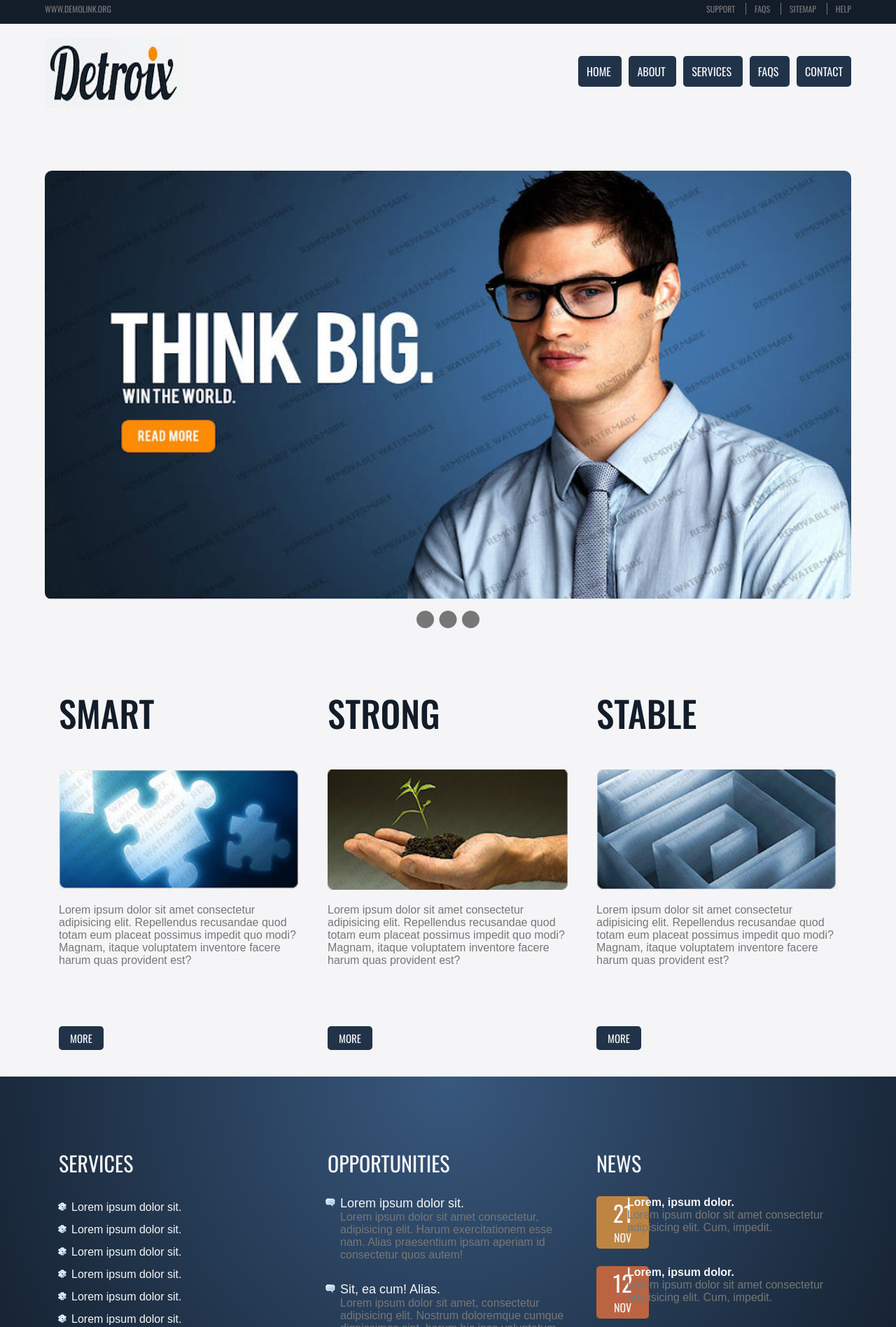
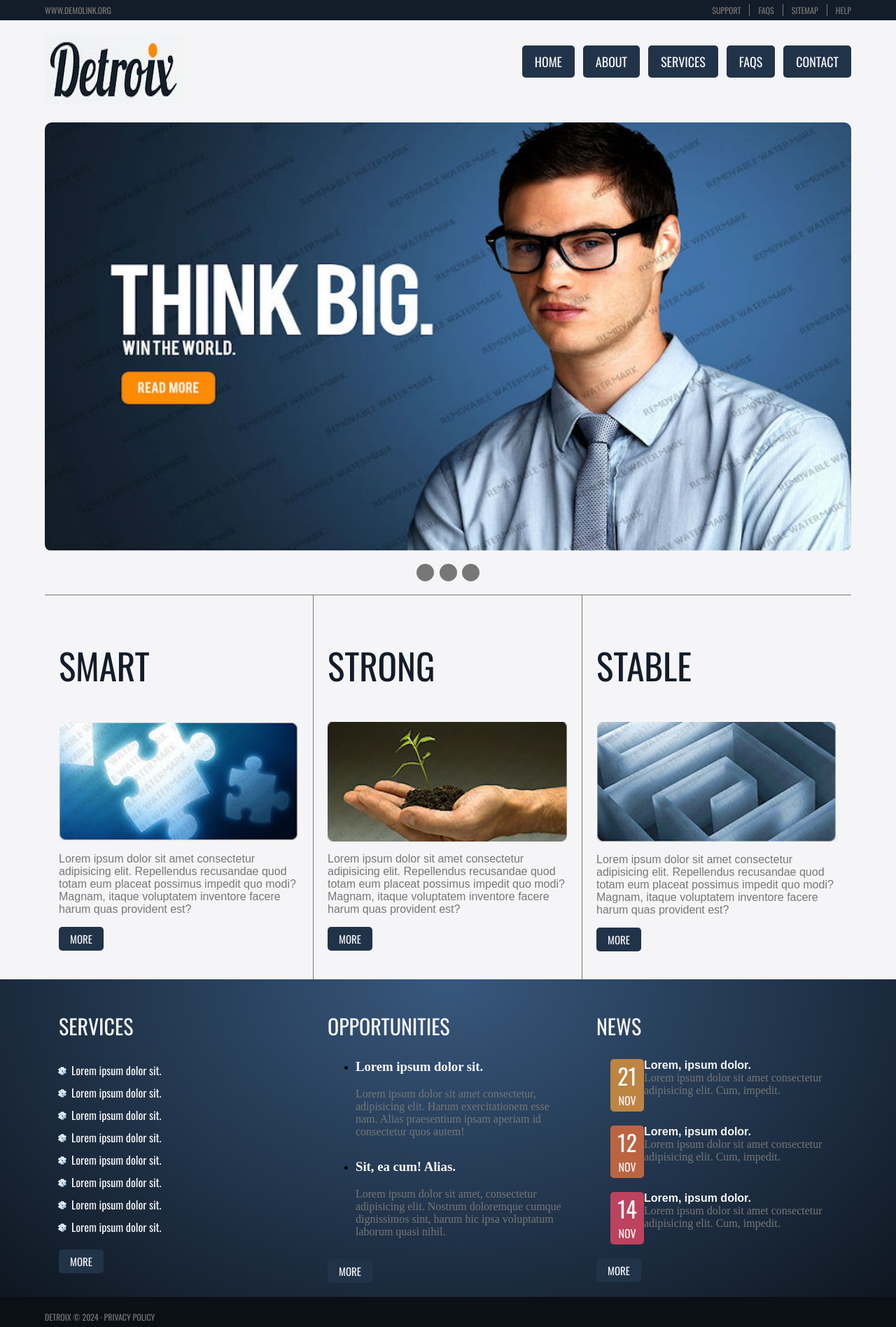
Before and after one commit to wconnorhanson/detroix, a plain HTML site: page index.html in a window 1280 px wide. Shown: the top 1897 px of the page at 70% size. Drawn offline with nearby package versions, Linux system fonts and the light colour scheme.

Commit message:
Finished flexbox stylesheet

```diff
--- /dev/null
+++ b/css/style3.css
@@ -0,0 +1,329 @@
+/* Styling using flexbox */
+
+:root {
+    --prim: #131c29;
+    --sec: #ff8901;
+    --tert: #f5f5f7;
+    --btnColor: #213349;
+    --date1: #be8442;
+    --date2: #bc6442;
+    --date3: #bd425e;
+    --footerSec2: #0b1016;
+    --grad: radial-gradient(
+        at top center,
+        #38587e,
+        #0e1620
+    );
+    --font1: "Oswald", sans-serif;
+}
+
+* {box-sizing: border-box;}
+
+/* tags */
+
+body {
+    margin: 0;
+    padding: 0;
+    background-color: var(--tert);
+}
+
+/* classes */
+
+.container {
+    margin: 0 auto;
+    width: 90%;
+    /* border: 1px solid coral; */
+}
+
+.content-box {
+    padding: 20px 20px 40px;
+    width: calc(100%/3);
+    border-top: 1px solid #777;
+    border-right: 1px solid #777;
+}
+
+.content-box:nth-child(3) {
+    border-right: none
+}
+
+.content-heading {
+    color: var(--prim);
+    font-family: var(--font1);
+    font-size: calc(36px + (56 - 36) * ((100vw - 300px) / (1600 - 300)));
+    font-weight: 400;
+    text-transform: uppercase;
+}
+
+.content-img {
+    width: 100%;
+    display: block;
+}
+
+.content-text {
+    color: #777;
+    font-family: sans-serif;
+}
+
+.date-div {
+    width: 75px;
+    height: 75px;
+    color: var(--tert);
+    font-family: var(--font1);
+    text-align: center;
+    text-transform: uppercase;
+    border-radius: 5px;
+}
+
+.date, .month {
+    display: block;
+}
+
+.date {
+    font-size: 32px;
+}
+
+.footer-content {
+    padding: 20px;
+    width: calc(100%/3);
+}
+
+.footer-heading {
+    color: var(--tert);
+    font-family: var(--font1);
+    font-size: calc(24px + (32 - 24) * ((100vw - 300px) / (1600 - 300)));
+    font-weight: 400;
+    text-transform: uppercase;
+}
+
+.fs2-text {
+    margin: 0;
+    color: #777;
+    font-family: var(--font1);
+    font-size: 12px;
+    text-transform: uppercase;
+}
+
+.hero-img {
+    display: block;
+    width: 100%;
+    border-radius: 10px;
+}
+
+.hs1-link {
+    color: #777;
+    text-decoration: none;
+}
+
+.hs1-item {
+    padding: 0 12px;
+    border-right: 1px solid #777;
+}
+
+.hs1-item:last-child {
+    padding-right: 0;
+    border-right: none;
+}
+
+.hs1-link:hover {
+    text-decoration: underline;
+}
+
+.hs2-item {
+    margin-right: 12px;
+    padding: 10px 18px;
+    font-family: var(--font1);
+    font-size: 18px;
+    text-transform: uppercase;
+    background-color: var(--btnColor);
+    border-radius: 5px;
+}
+
+.hs2-item:hover {
+    background-color: var(--sec);
+}
+
+.hs2-item:last-child {
+    margin-right: 0;
+}
+
+.hs2-link {
+    color: var(--tert);
+    text-decoration: none;
+}
+
+.more-btn {
+    padding: 6px 16px;
+    color: var(--tert);
+    font-family: var(--font1);
+    font-size: 15px;
+    text-transform: uppercase;
+    background-color: var(--btnColor);
+    border: none;
+    border-radius: 5px;
+}
+
+.news-block {
+    width: 400px;
+    height: 75px;
+}
+
+.news-heading {
+    margin: 0;
+    font-family: sans-serif;
+    font-size: 16px;
+}
+
+.news-link {
+    color: var(--tert);
+    text-decoration: none;
+}
+
+.news-text {
+    margin: 0;
+    color: #777;
+}
+
+.news-item {
+    display: flex;
+    justify-content: space-between;
+    margin: 20px;
+}
+
+.opss-heading {
+    margin: 0;
+    font-family: sans-serif;
+    font-size: 16px;
+}
+
+.opps-item {
+    margin-bottom: 30px;
+}
+
+.opps-link {
+    color: var(--tert);
+    text-decoration: none;
+}
+
+.opps-text {
+    margin: 0;
+    color: #777;
+}
+
+.services-item {
+    font-family: var(--font1);
+    line-height: 2;
+}
+
+.services-link {
+    color: var(--tert);
+    text-decoration: none;
+}
+
+.services-link:hover {
+    text-decoration: underline;
+}
+
+.slider {
+    width: 25px;
+    height: 25px;
+    background-color: #777;
+    border-radius: 50%;
+}
+
+.slider:hover {
+    background-color: var(--sec);
+}
+
+.sliders {
+    display: flex;
+    margin: 16px auto;
+    justify-content: space-between;
+    align-items: center;
+    width: 90px;
+    height: 30px;
+}
+
+.visually-hidden {
+    display: none;
+}
+
+/* ids */
+
+#dateDiv1 {
+    background-color: var(--date1);
+}
+
+#dateDiv2 {
+    background-color: var(--date2);
+}
+
+#dateDiv3 {
+    background-color: var(--date3);
+}
+
+#footerSection1 {
+    width: 100%;
+    bottom: 20px 0px 48px;
+    background-color: var(--prim);
+    background-image: var(--grad);
+}
+
+#footerSection2 {
+    padding: 20px 0px 80px;
+    background-color: var(--footerSec2);
+}
+
+#headerSection1 {
+    width: 100%;
+    padding: 6px 0;
+    background-color: var(--prim);
+}
+
+#headerSection2 {
+    padding: 20px 0;
+    width: 100%;
+}
+
+#hs1List, #hs1Text {
+    margin: 0;
+    width: 50%;
+    font-family: var(--font1);
+    font-size: 12px;
+    text-transform: uppercase;
+}
+
+#hs1List {
+    display: flex;
+    justify-content: end;
+    list-style-type: none;
+}
+
+#hs1Row, #hs2Row, #fsRow, #ms2Row {
+    display: flex;
+}
+
+#hs2List {
+    display: flex;
+    justify-content: end;
+    list-style-type: none;
+}
+
+#logo, #topNav {
+    margin: 0;
+    width: 50%;
+}
+
+#newsList {
+    padding-left: 0;
+    list-style-type: none;
+}
+
+#opssList {
+    padding-left: 18px;
+    list-style-image: url('../images/chat.png');
+}
+
+#servicesList {
+    padding-left: 18px;
+    list-style-image: url('../images/cog.png');
+}
--- a/index.html
+++ b/index.html
@@ -7,7 +7,8 @@
     <link rel="preconnect" href="https://fonts.gstatic.com" crossorigin>
     <link href="https://fonts.googleapis.com/css2?family=Oswald:wght@200..700&display=swap" rel="stylesheet">
     <!-- <link rel="stylesheet" href="css/style.css"> -->
-    <link rel="stylesheet" href="css/style2.css">
+    <!-- <link rel="stylesheet" href="css/style2.css"> -->
+    <link rel="stylesheet" href="css/style3.css">
     <title>Detroix</title>
 </head>
 <body>
```
